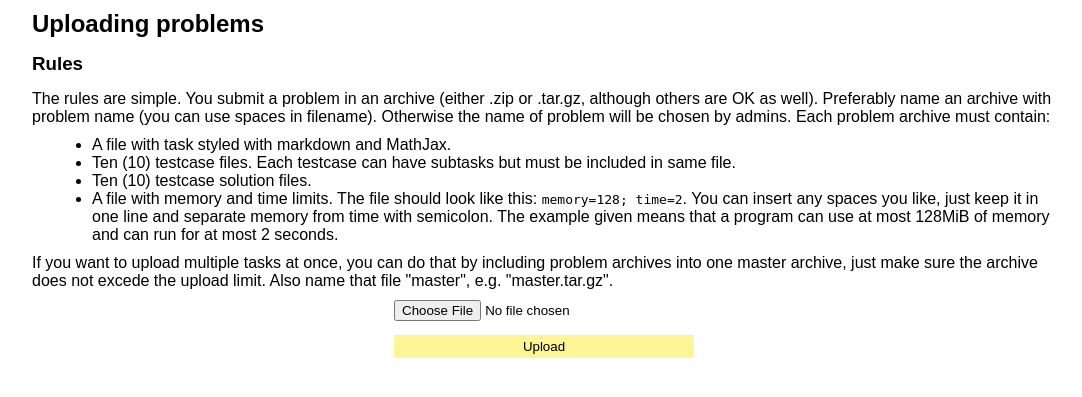
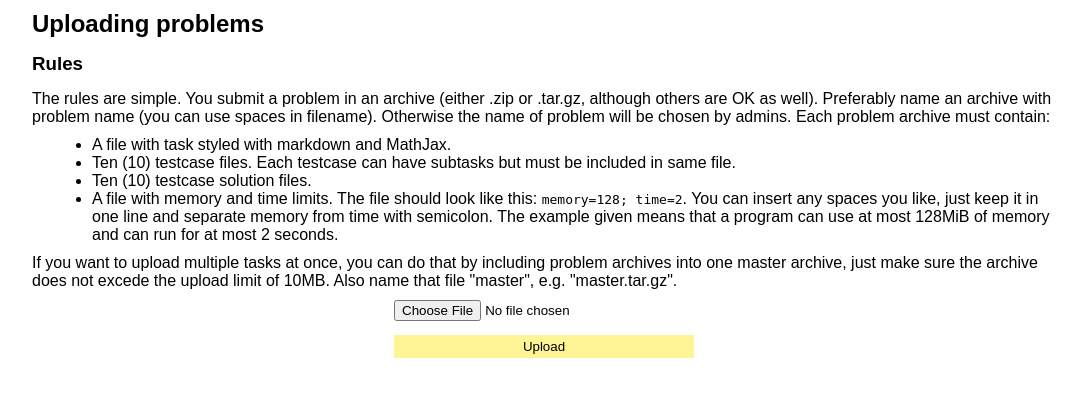
Before and after one commit to campovski/lidi, a Django app: template lidi/upload/templates/upload/upload.html in a window 1280 px wide. Shown: the part 50-447 px from the top of the page, without its empty margins (96-1178 px from the left). Run offline with Django 3.2, Linux system fonts and the light colour scheme; the template is opened without the code that fills it: values that come from a table or form of the project are taken from there, others are empty; some libraries are stand-ins or nearby versions.

Commit message:
Add new grader that has time limit (still not finished).

```diff
--- a/lidi/problem/support.py
+++ b/lidi/problem/support.py
@@ -19,10 +19,10 @@ def handle_solution(f, problem_id, user, lang):
 		for chunk in f.chunks():
 			destination.write(chunk)
 
-	# Grade the task using grade.sh
-	grader_out = os.popen('bash problem/bash/grade.sh {0} {1}'.format(f_local, lang)).read()
+	# Grade the task using agrader.sh
+	grader_out = os.popen('bash problem/bash/agrader.sh {0} {1}'.format(f_local, lang)).read()
 	grade = int(grader_out.strip().split('\n')[-1])
-	errors = grader_out.strip().split('\n')[-2].split()
+#	errors = grader_out.strip().split('\n')[-2].split()
 
 	# Add submission
 	user = User.objects.get(username=user)
--- a/lidi/upload/templates/upload/upload.html
+++ b/lidi/upload/templates/upload/upload.html
@@ -41,7 +41,7 @@
 					<li>Ten (10) testcase solution files.</li>
 					<li>A file with memory and time limits. The file should look like this: <code>memory=128; time=2</code>. You can insert any spaces you like, just keep it in one line and separate memory from time with semicolon. The example given means that a program can use at most 128MiB of memory and can run for at most 2 seconds.</li>
 				</ul>
-				<p>If you want to upload multiple tasks at once, you can do that by including problem archives into one master archive, just make sure the archive does not excede the upload limit. Also name that file "master", e.g. "master.tar.gz".</p>
+				<p>If you want to upload multiple tasks at once, you can do that by including problem archives into one master archive, just make sure the archive does not excede the upload limit of 10MB. Also name that file "master", e.g. "master.tar.gz".</p>
 			</div>
 			<div id="upload">
 				<div id="form">
```
Also changed, not shown: 9 other files.
